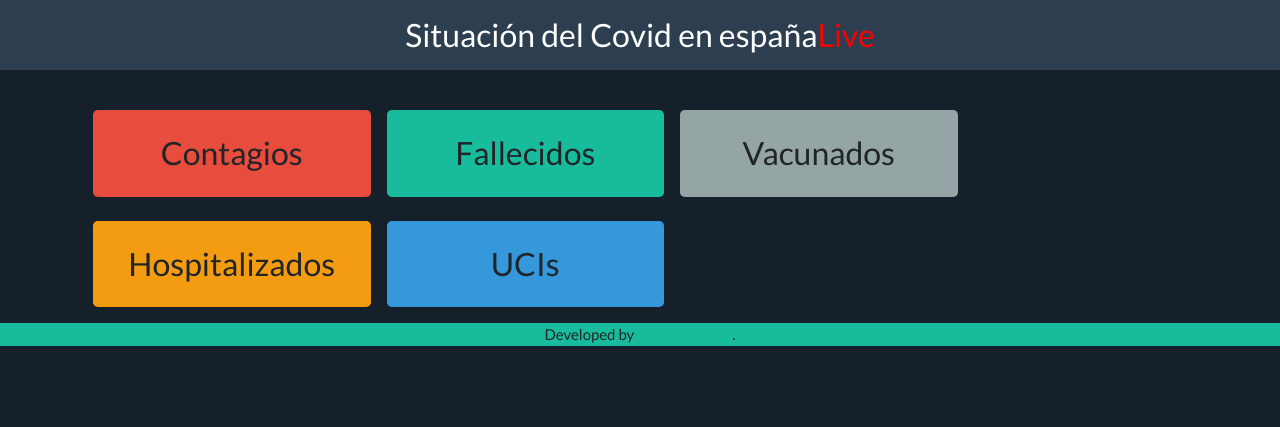
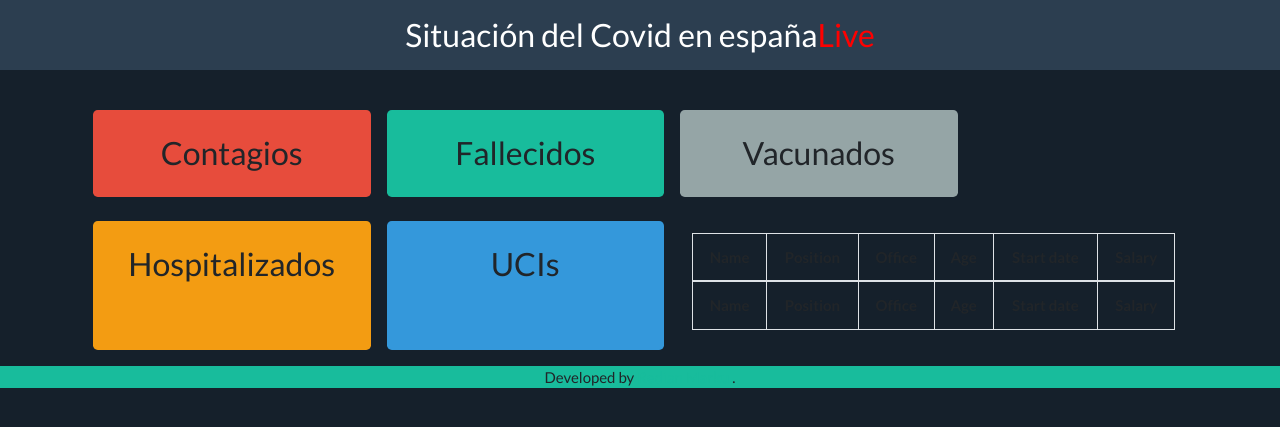
Before and after one commit to ProyectoApolo-Covid/Pruebas, a Django app: page / in a window 1280 px wide. Shown: the top 427 px of the page. Run offline with Django 3.2, Linux system fonts and the light colour scheme; lists and menus that the app fills with data are empty; some libraries are stand-ins or nearby versions.

Commit message:
Update index.html

```diff
--- a/templates/index.html
+++ b/templates/index.html
@@ -70,6 +70,32 @@
                       </div>
                     </div>
                   </div>
+                  <div class="card-body">
+                                <div class="table-responsive">
+                                    <table class="table table-bordered" id="dataTable" width="100%" cellspacing="0">
+                                        <thead>
+                                            <tr>
+                                                <th>Name</th>
+                                                <th>Position</th>
+                                                <th>Office</th>
+                                                <th>Age</th>
+                                                <th>Start date</th>
+                                                <th>Salary</th>
+                                            </tr>
+                                        </thead>
+                                        <tfoot>
+                                            <tr>
+                                                <th>Name</th>
+                                                <th>Position</th>
+                                                <th>Office</th>
+                                                <th>Age</th>
+                                                <th>Start date</th>
+                                                <th>Salary</th>
+                                            </tr>
+                                        </tfoot>
+                                        <tbody>
+                                     </table>
+                                </div>
                 <!-- End counter -->
               </div>
                 </div>
```
